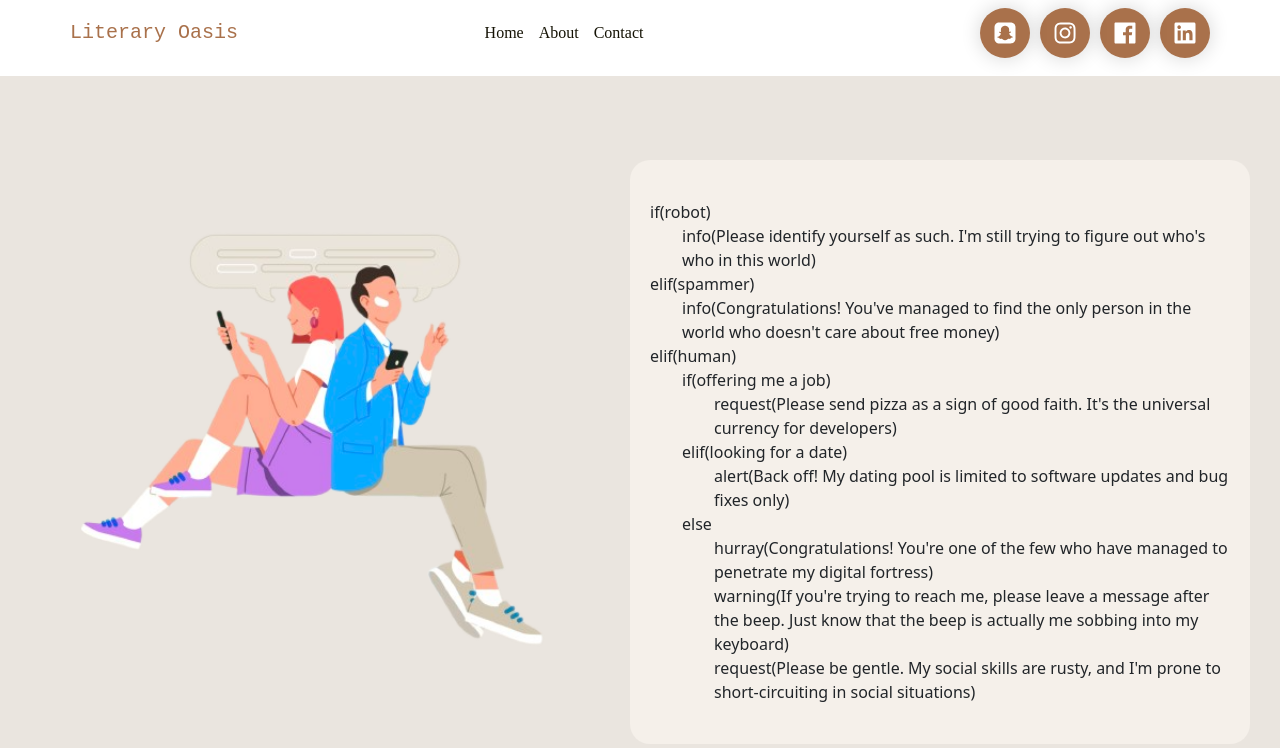
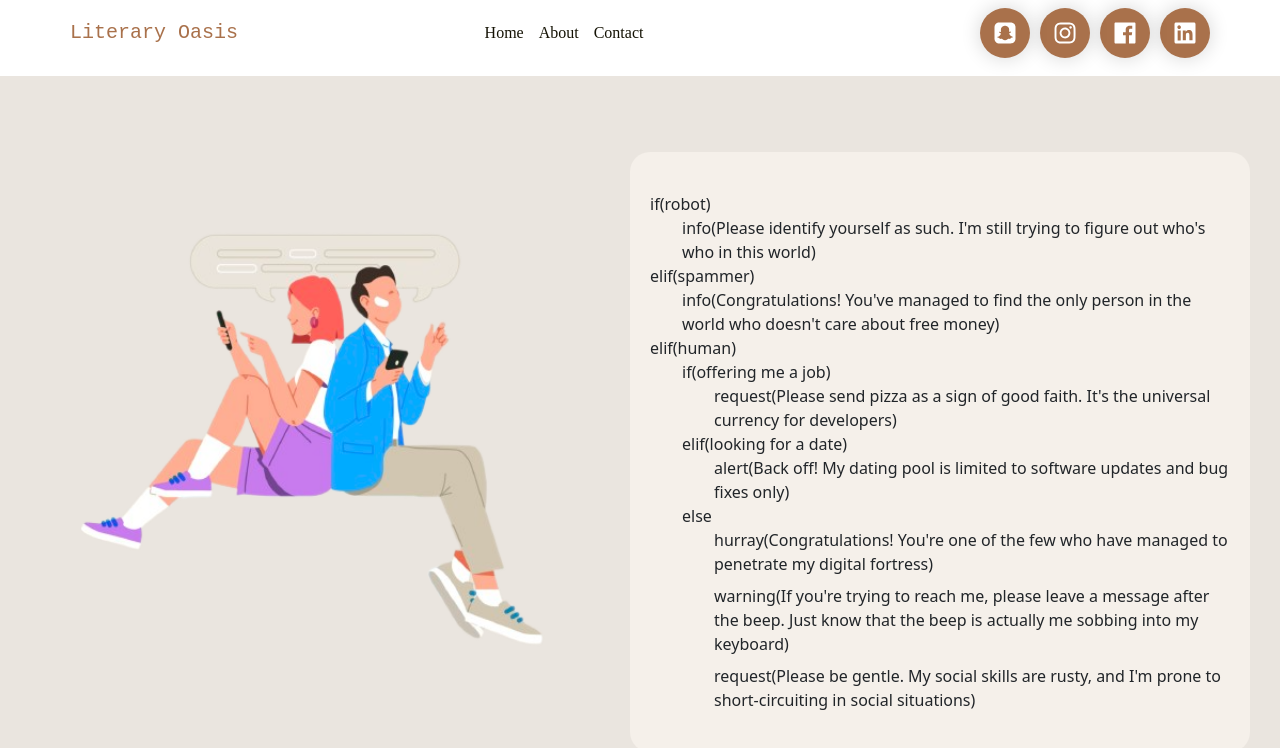
Before and after one commit to AkankshaSomayaji/Literary-Oasis, a React (Create React App) app: page /contact in a window 1280 px wide. Shown: the top 748 px of the page. Built offline with nearby package versions, Linux system fonts and the light colour scheme.

Commit message:
contact-code styling

```diff
--- a/src/pages/contact.js
+++ b/src/pages/contact.js
@@ -27,8 +27,8 @@ function Contact() {
                     <text style={{paddingLeft:"2em"}}>{constants.contact3_2}</text>
                     <text style={{paddingLeft:"4em"}}>{constants.contact3_2_1}</text>
                     <text style={{paddingLeft:"2em"}}>{constants.contact3_3}</text>
-                    <text style={{paddingLeft:"4em"}}>{constants.contact3_3_1}</text>
-                    <text style={{paddingLeft:"4em"}}>{constants.contact3_3_2}</text>
+                    <text style={{paddingLeft:"4em", paddingBottom:"0.5em"}}>{constants.contact3_3_1}</text>
+                    <text style={{paddingLeft:"4em", paddingBottom:"0.5em"}}>{constants.contact3_3_2}</text>
                     <text style={{paddingLeft:"4em"}}>{constants.contact3_3_3}</text>
                 </div>
             </div>
```
